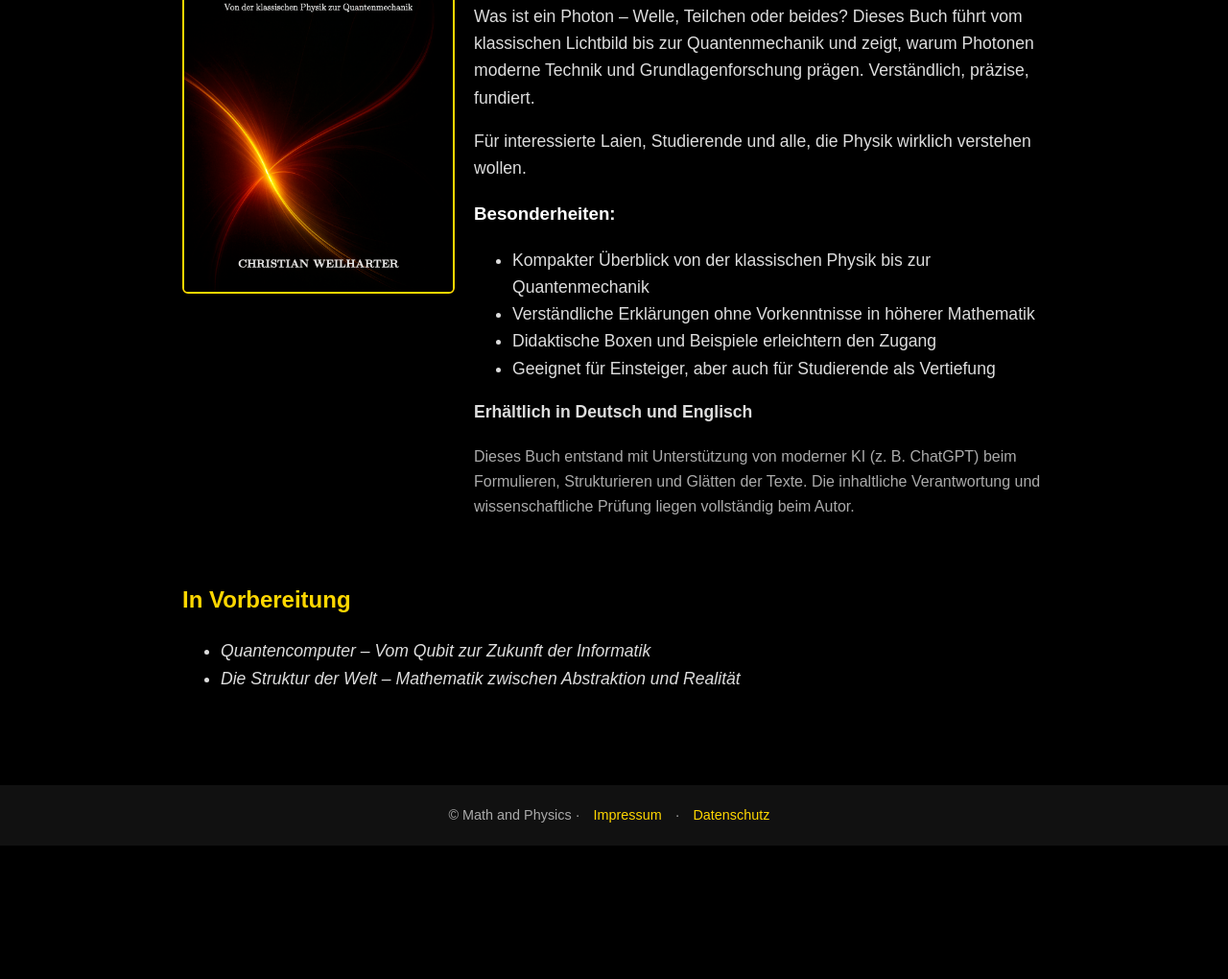
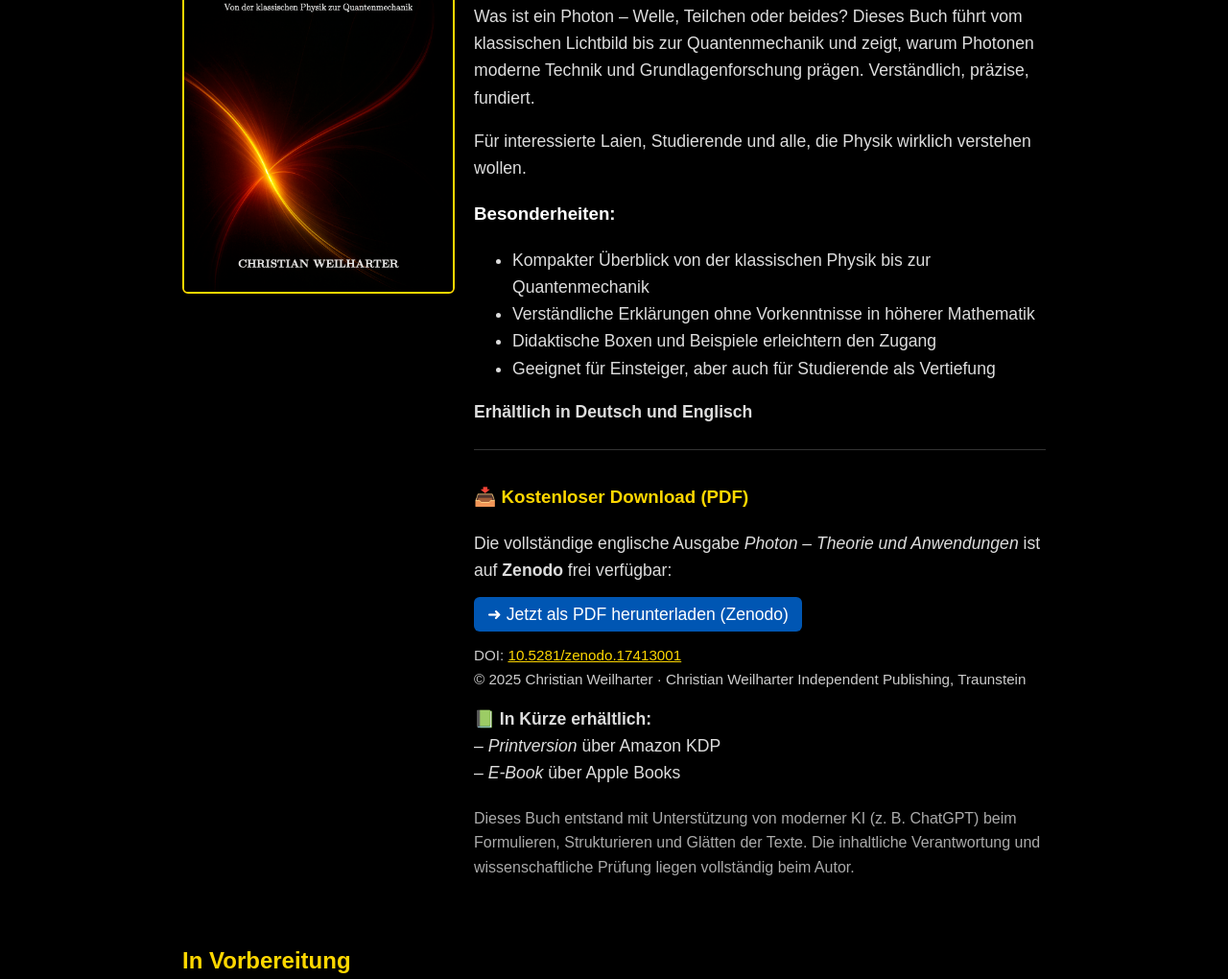
Before and after one commit to christian164741/mathandphysics-de, a plain HTML site: page buecher.html in a window 1280 px wide. Shown: the part 369-1389 px from the top of the page at 96% size. Before the commit the page ends 1250 px from the top, so only its background shows below. Drawn offline with Linux system fonts and the light colour scheme.

Commit message:
zenode link

```diff
--- a/buecher.html
+++ b/buecher.html
@@ -128,6 +128,31 @@
       <li>Geeignet für Einsteiger, aber auch für Studierende als Vertiefung</li>
     </ul>
     <p><strong>Erhältlich in Deutsch und Englisch</strong></p>
+
+    <!-- 📘 Download- und Veröffentlichungsblock -->
+    <div style="margin-top:25px; border-top:1px solid #333; padding-top:15px;">
+      <h3 style="color:#FFD700;">📥 Kostenloser Download (PDF)</h3>
+      <p>
+        Die vollständige englische Ausgabe <em>Photon – Theorie und Anwendungen</em>
+        ist auf <strong>Zenodo</strong> frei verfügbar:
+      </p>
+      <p>
+        <a href="https://doi.org/10.5281/zenodo.17413001" target="_blank" style="background:#0056b3; color:#fff; padding:8px 14px; text-decoration:none; border-radius:6px;">
+          ➜ Jetzt als PDF herunterladen (Zenodo)
+        </a>
+      </p>
+      <p style="color:#ccc; font-size:0.95em;">
+        DOI: <a href="https://doi.org/10.5281/zenodo.17413001" target="_blank" style="color:#FFD700;">10.5281/zenodo.17413001</a><br>
+        © 2025 Christian Weilharter · Christian Weilharter Independent Publishing, Traunstein
+      </p>
+
+      <p style="margin-top:15px; color:#ddd;">
+        📗 <strong>In Kürze erhältlich:</strong><br>
+        – <em>Printversion</em> über Amazon KDP<br>
+        – <em>E-Book</em> über Apple Books
+      </p>
+    </div>
+
     <p style="font-size:1.0em; color:#aaa; margin-top:20px;">
       Dieses Buch entstand mit Unterstützung von moderner KI (z. B. ChatGPT)
       beim Formulieren, Strukturieren und Glätten der Texte. Die inhaltliche Verantwortung
@@ -135,6 +160,7 @@
     </p>
   </div>
 </section>
+
 
     <section>
       <h2>In Vorbereitung</h2>
```
Lines whose indentation alone changed are shown as unchanged.
